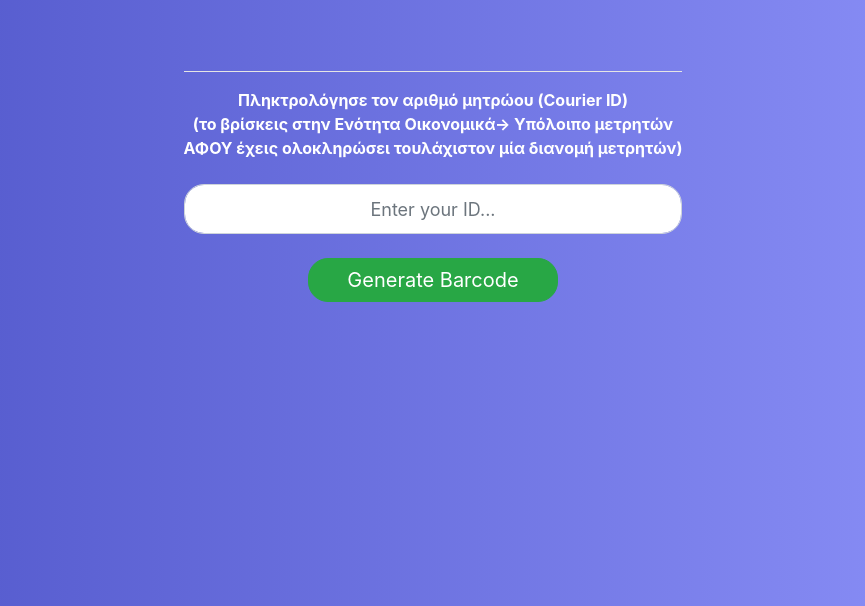
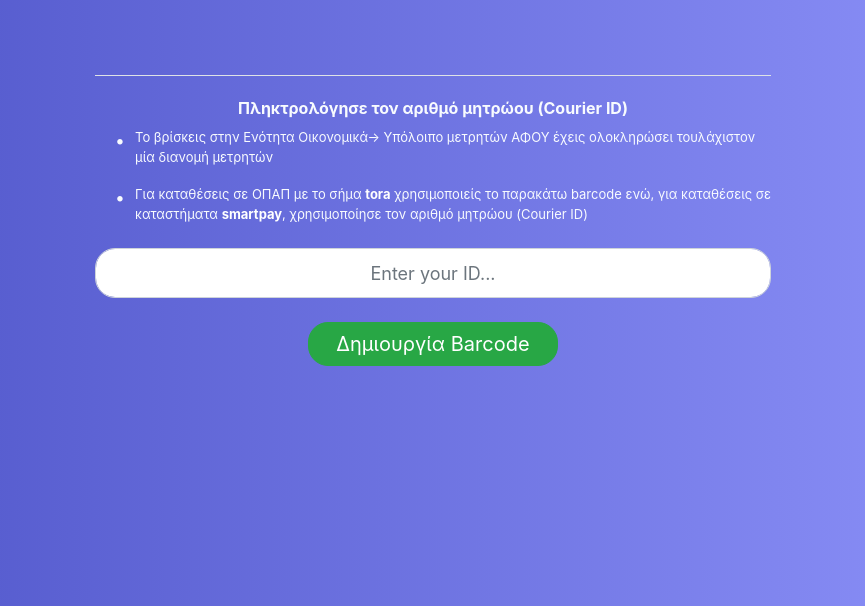
Before and after one commit to kopapatzimos/barcodeWoltv2, a Django app: page / in a window 1280 px wide. Shown: the part 63-669 px from the top of the page, without its empty margins (207-1072 px from the left). Run offline with Django 4.2, Linux system fonts and the light colour scheme; some libraries are stand-ins or nearby versions.

Commit message:
update UI text

```diff
--- a/barcode_project/app/templates/index.html
+++ b/barcode_project/app/templates/index.html
@@ -1,7 +1,26 @@
 {% load static %}
+<style>
+    .custom-list {
+        list-style-type: none;
+
+    }
+
+    .custom-list li {
+        margin-bottom: 10px;
+        position: relative;
+    }
+
+    .custom-list li::before {
+        content: "\2022"; /* Unicode character for a bullet point */
+        color: #f8fbfe; /* Bullet point color */
+        font-size: 1.1em; /* Adjust the size of the bullet point */
+        position: absolute;
+        left: -20px; /* Adjust the distance between the bullet point and text */
+        top: 0;
+    }
+</style>
 
 <body>
-
     {% block content %}
     {% include "navbar.html" %}
     <!-- Your custom content here -->
@@ -9,13 +28,37 @@
     <div class="container">
         <div class="row justify-content-center barcode-section">
             <div class="text-center">
-                <hr>
+                <hr style="border-top: 1px solid #dee2e6; margin: 20px 0;">
+                <label  style="font-weight: bold; color: #f8fbfe;" >Πληκτρολόγησε τον αριθμό μητρώου (Courier ID)</label>
+                <ul class="custom-list text-left">
+                    <li>
+                        <label style="color: #f8fbfe; font-size: small;">
+                            Το βρίσκεις στην Ενότητα Οικονομικά-> Υπόλοιπο μετρητών ΑΦΟΥ έχεις ολοκληρώσει τουλάχιστον<br> μία διανομή μετρητών
+                        </label>
+                    </li>
+                    <li>
+                        <label style="color: #f8fbfe; font-size: small;">
+                            Για καταθέσεις σε ΟΠΑΠ με το σήμα <span style="color: #ffffff; font-weight: bolder;">tora</span> χρησιμοποιείς το παρακάτω barcode
+                            ενώ, για καταθέσεις σε <br>καταστήματα <span style="color: #ffffff; font-weight: bold;">smartpay</span>, χρησιμοποίησε τον αριθμό μητρώου (Courier ID)
+                        </label>
+                    </li>
+                </ul>
 
-                <label class="mb-4" style="font-weight: bold;">Πληκτρολόγησε τον αριθμό μητρώου (Courier ID)<br>
-                    (το βρίσκεις στην Ενότητα Οικονομικά-> Υπόλοιπο μετρητών <br>ΑΦΟΥ έχεις ολοκληρώσει τουλάχιστον μία διανομή μετρητών)</label>
-                <input type="text" class="form-control barcode-input text-center mb-4" id="input" placeholder="Enter your ID..." oninput="validateInput(this)" />
 
-                <button type="button" class="btn btn-success btn-generate" onclick="generateBarcode()">Generate Barcode</button>
+
+
+
+
+
+
+
+
+                <input type="text" class="form-control barcode-input text-center mb-4" id="input"
+                    placeholder="Enter your ID..." oninput="validateInput(this)" />
+
+                <button type="button" class="btn btn-success btn-generate" onclick="generateBarcode()">
+                    Δημιουργία Barcode
+                </button>
 
                 <hr style="display: none;" id="hr-after-downloadBtn">
 
@@ -24,14 +67,16 @@
                 </div>
 
                 <div class="mt-4">
-                    <button type="button" class="btn btn-success btn-download" id="downloadBtn" style="display:none;" onclick="downloadBarcode()">
-                        Download Barcode <i class="fas fa-download ml-2"></i>
+                    <button type="button" class="btn btn-success btn-download" id="downloadBtn" style="display:none;"
+                        onclick="downloadBarcode()">
+                        Λήψη Barcode <i class="fas fa-download ml-2"></i>
                     </button>
                 </div>
             </div>
         </div>
     </div>
     {% endblock %}
+</body>
 
 
 <script>
@@ -40,12 +85,60 @@ function generateBarcode() {
     var hr = document.getElementById('hr-after-downloadBtn')
     validateInput(document.getElementById("input")); // Add this line to validate the input
 
-    if (input.length < 5) {
-        alert("Please enter at least 5 digits.");
+    if (input.length < 5 || input.length > 7) {
+        alert("Please enter between 5 and 7 digits.");
         return false;
     }
 
-    input = '1001' + input + '27599';
+    var last_digit;
+    if (input.length == 5) {
+        input = '1001' + '00' + input + '2759' ;
+    } else if (input.length == 6) {
+        input = '1001' + '0' + input + '2759';
+    }
+    else if (input.length ==7){
+        input = '1001' + input + '2759';
+    }
+
+    var final_input_array = [];
+    for (var i = 0; i < input.length; i++) {
+        final_input_array.push(input[i]);
+    }
+
+    var coefficient = [];
+    for (var j = 16; j >= 2; j--) {
+        coefficient.push(j);
+    }
+    console.log(coefficient)
+    var product_array = [];
+    for (var k = 0; k < final_input_array.length; k++) {
+        product_array.push(coefficient[k] * parseInt(final_input_array[k]));
+    }
+
+    var sum = 0;
+    for (var l = 0; l < product_array.length; l++) {
+        sum += product_array[l];
+    }
+
+    var mod = sum % 11;
+    if (mod == 0){
+        last_digit = 1
+    }
+    else if (mod == 1){
+        last_digit = 0
+    }
+    else{
+        last_digit = 11-mod
+    }
+
+    input = input + last_digit
+
+    // an mod = 0, tote last_digit = 1 alliws an mod=1, tote last digit =0, alliws last_digit = 11 - mod
+
+    // tha pollaplasiazw ton anapodo
+    // x = []
+
+    //
 
     var barcode = document.getElementById("barcode");
     var downloadButton = document.getElementById("downloadBtn");
@@ -90,11 +183,10 @@ function generateBarcode() {
     }
 
     function validateInput(input) {
-        console.log(input)
         const inputValue = input.value;
-        const isValidInput = /^\d{5,}$/.test(inputValue); // Check if the input is a digit and has at least 5 digits
+        const isValidInput = /^\d{0,7}$/.test(inputValue); // Check if the input is a digit and has at most 7 digits
         if (!isValidInput) {
-            input.value = inputValue.replace(/[^\d]/g, ''); // Remove non-digit characters
+            input.value = inputValue.slice(0, 7); // Truncate the input to 7 digits
         }
     }
 
```
